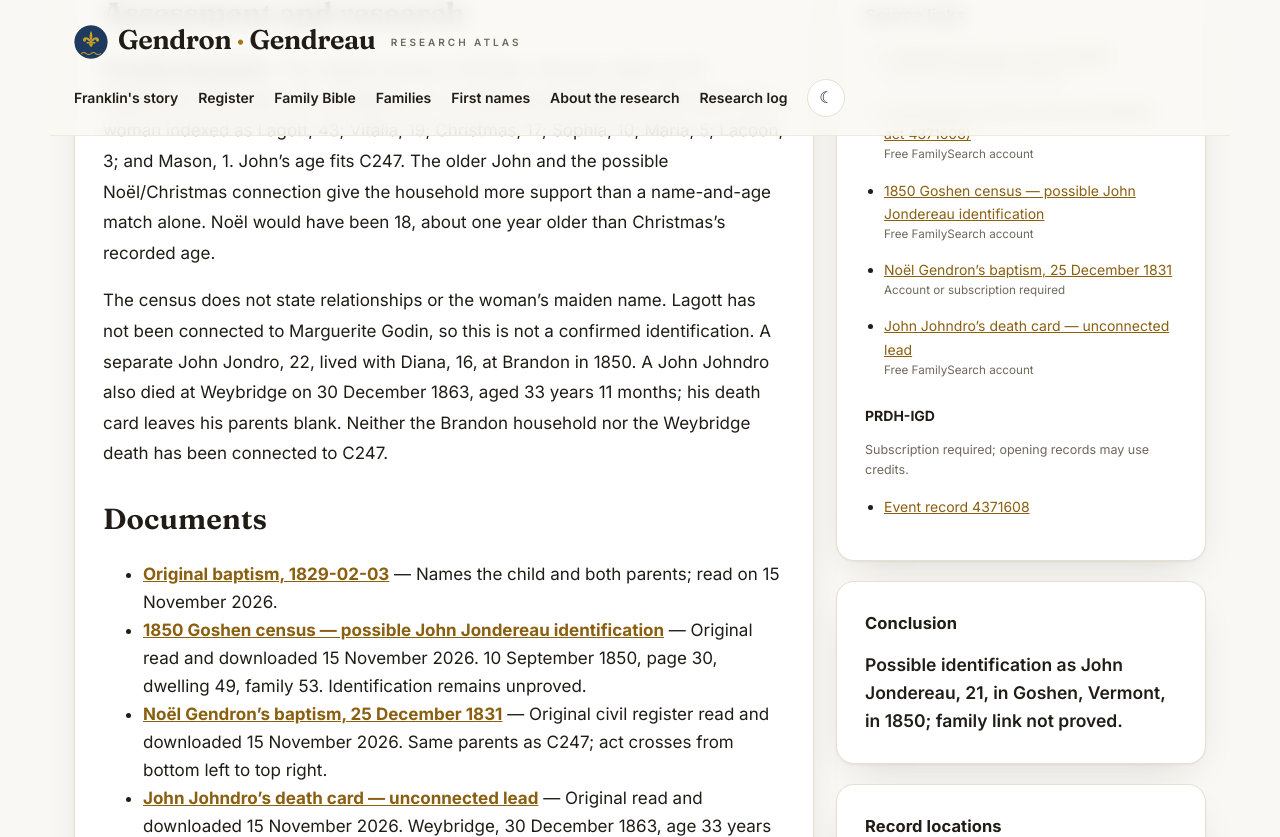
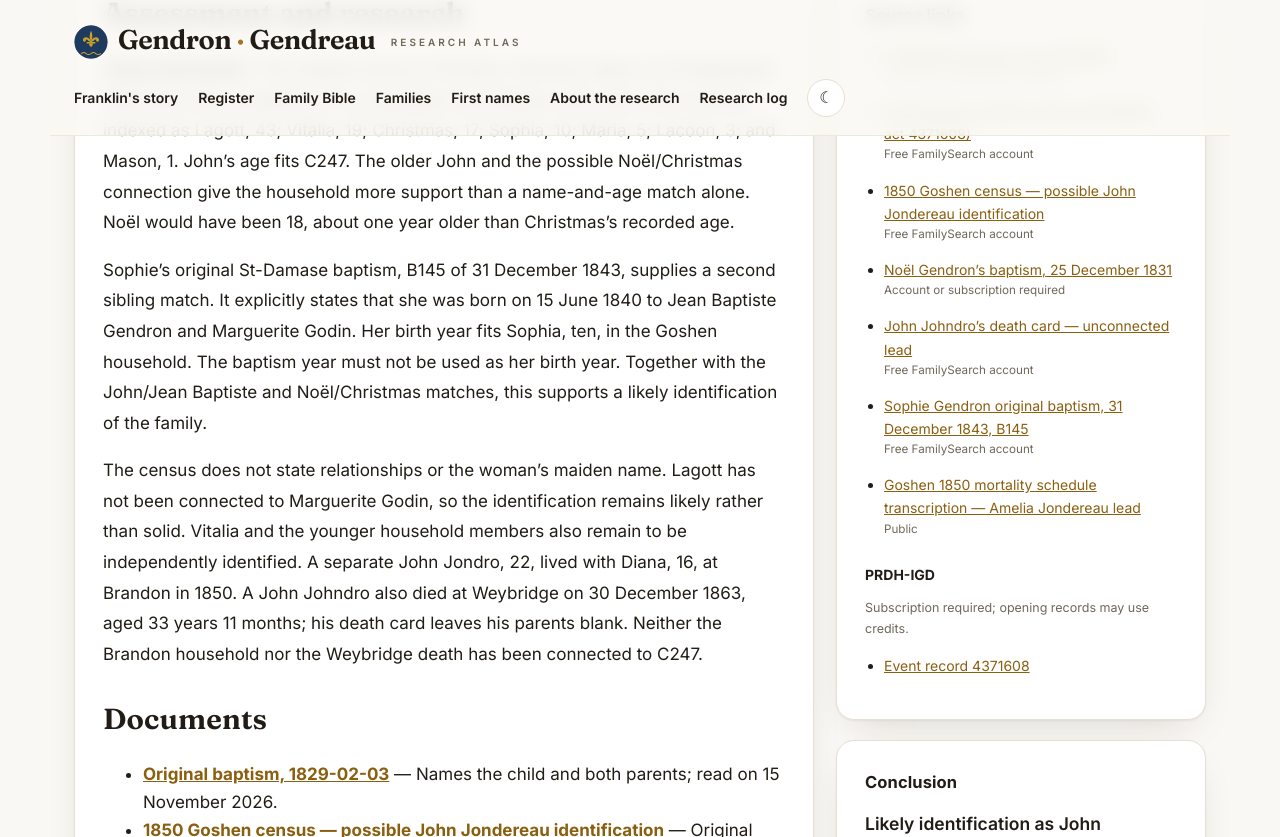
Before and after one commit to vetharmon/gendron-research, a Jekyll site: the page built from _candidates/c247.md, in a window 1280 px wide and 1400 px high, scrolled down 726 px, cut to the strip 0-837 px from the top of the window. Built offline with Jekyll 4.4.1, drawn with Linux system fonts in a browser that asks for light colours; some of the changed text lies outside the part shown.

Commit message:
Strengthen C247 to likely elimination with original Sophie baptism and sibling comparison

```diff
--- a/_candidates/c247.md
+++ b/_candidates/c247.md
@@ -4,12 +4,12 @@ id: C247
 title: Jean Baptiste GENDRON
 date_record: '1829-02-03'
 place: St-Damase (St-Hyacinthe)
-status: Possible elimination
+status: Likely elimination
 category: qualified
-tier: possible
+tier: likely
 francois: false
 act: '4371608'
-outcome: Possible identification as John Jondereau, 21, in Goshen, Vermont, in 1850; family link not proved.
+outcome: Likely identification as John Jondereau, 21, in Goshen, Vermont, in 1850, supported by the Noel/Christmas and Sophie/Sophia sibling matches; mother's identity remains unproved.
 search_log:
 - resource: PRDH-IGD / LAFRANCE consolidation
   outcome: Baptism located — act 4371608, St-Damase (St-Hyacinthe), 1829-02-03.
@@ -30,6 +30,8 @@ search_log:
     older John, and possible Noël/Christmas sibling support this identification. The woman''s name Lagott is unconnected to
     Marguerite Godin and relationships remain unproved. Another John Jondro, 22, lived with Diana, 16, at Brandon in 1850.
     The Weybridge 1863 death remains an independent lead.'
+- resource: 16 November 2026 — Sophie original baptism and Goshen sibling comparison
+  outcome: "Original St-Damase parish baptism B145, 31 December 1843, read on FamilySearch DGS 5470962, image 264. It supplements the baptism of Sophie, born 15 June 1840, legitimate daughter of Jean Baptiste Gendron and Marguerite Godin; godparents Jean Marie Morin and Sophie Cabana (surname reading provisional). Thus the 1843 baptism is not a newborn birth: Sophie was three and a half and fits Sophia, 10, in the 1850 Goshen household. With C247/John, the older John and the independently documented Noel/Christmas match, this supports a likely family identification and likely elimination. Not solid: Lagott remains unconnected to Marguerite Godin, Vitalia and the younger household members are not independently matched. A new mortality-schedule transcription lead lists Amelia Jondereau, 12, Canadian-born, died April (1850 reporting year); original and parentage not inspected, not assigned to Claire or another child."
 permalink: /candidates/c247/
 sources:
 - label: LAFRANCE baptism (act 4371608)
@@ -55,6 +57,14 @@ sources:
   access: Free FamilySearch account
   provenance: Original read and downloaded 15 November 2026. Weybridge, 30 December 1863, age 33 years 11 months; parents
     blank. Not established as C247.
+- label: Sophie Gendron original baptism, 31 December 1843, B145
+  url: https://www.familysearch.org/ark:/61903/3:1:3QSQ-G99Q-39HR-8?i=263&groupId=1321742&lang=en
+  access: Free FamilySearch account
+  provenance: Original parish register read 16 November 2026, DGS 5470962, image 264. Explicit birth 15 June 1840; parents Jean Baptiste Gendron and Marguerite Godin.
+- label: Goshen 1850 mortality schedule transcription — Amelia Jondereau lead
+  url: https://mail.newhorizonsgenealogicalservices.com/mortality-schedules/1850-mortality-schedule-vt-addison.htm
+  access: Public
+  provenance: Transcription read 16 November 2026. Original not inspected; parentage and connection to C247 unproved.
 filenames: []
 parents: Jean Baptiste Gendron and Marguerite Godin
 parents_note: Names read in the original baptism on 15 November 2026.
@@ -66,9 +76,11 @@ Jean Baptiste Gendron was born on 2 February 1829 and baptized the next day at S
 
 ## Assessment and research
 
-**Possible elimination.** The original census of Goshen, Vermont, taken on 10 September 1850, lists John Jondereau, 21, a Canadian-born laborer, with John, 48; a woman indexed as Lagott, 43; Vitalia, 19; Christmas, 17; Sophia, 10; Maria, 5; Lacoon, 3; and Mason, 1. John’s age fits C247. The older John and the possible Noël/Christmas connection give the household more support than a name-and-age match alone. Noël would have been 18, about one year older than Christmas’s recorded age.
+**Likely elimination.** The original census of Goshen, Vermont, taken on 10 September 1850, lists John Jondereau, 21, a Canadian-born laborer, with John, 48; a woman indexed as Lagott, 43; Vitalia, 19; Christmas, 17; Sophia, 10; Maria, 5; Lacoon, 3; and Mason, 1. John’s age fits C247. The older John and the possible Noël/Christmas connection give the household more support than a name-and-age match alone. Noël would have been 18, about one year older than Christmas’s recorded age.
 
-The census does not state relationships or the woman’s maiden name. Lagott has not been connected to Marguerite Godin, so this is not a confirmed identification. A separate John Jondro, 22, lived with Diana, 16, at Brandon in 1850. A John Johndro also died at Weybridge on 30 December 1863, aged 33 years 11 months; his death card leaves his parents blank. Neither the Brandon household nor the Weybridge death has been connected to C247.
+Sophie’s original St-Damase baptism, B145 of 31 December 1843, supplies a second sibling match. It explicitly states that she was born on 15 June 1840 to Jean Baptiste Gendron and Marguerite Godin. Her birth year fits Sophia, ten, in the Goshen household. The baptism year must not be used as her birth year. Together with the John/Jean Baptiste and Noël/Christmas matches, this supports a likely identification of the family.
+
+The census does not state relationships or the woman’s maiden name. Lagott has not been connected to Marguerite Godin, so the identification remains likely rather than solid. Vitalia and the younger household members also remain to be independently identified. A separate John Jondro, 22, lived with Diana, 16, at Brandon in 1850. A John Johndro also died at Weybridge on 30 December 1863, aged 33 years 11 months; his death card leaves his parents blank. Neither the Brandon household nor the Weybridge death has been connected to C247.
 
 ## Documents
 
@@ -76,3 +88,9 @@ The census does not state relationships or the woman’s maiden name. Lagott has
 - **[1850 Goshen census — possible John Jondereau identification](https://www.familysearch.org/ark:/61903/3:1:S3HT-DZ8Q-6N7)** — Original read and downloaded 15 November 2026. 10 September 1850, page 30, dwelling 49, family 53. Identification remains unproved.
 - **[Noël Gendron’s baptism, 25 December 1831](https://www.genealogiequebec.com/Membership/LAFRANCE/acte/4371979)** — Original civil register read and downloaded 15 November 2026. Same parents as C247; act crosses from bottom left to top right.
 - **[John Johndro’s death card — unconnected lead](https://www.familysearch.org/ark:/61903/3:1:939V-SKBL-J)** — Original read and downloaded 15 November 2026. Weybridge, 30 December 1863, age 33 years 11 months; parents blank. Not established as C247.
+
+- **[Sophie’s original baptism, 31 December 1843, B145](https://www.familysearch.org/ark:/61903/3:1:3QSQ-G99Q-39HR-8?i=263&groupId=1321742&lang=en)** — Born 15 June 1840, daughter of Jean Baptiste Gendron and Marguerite Godin; original read 16 November 2026, DGS 5470962, image 264.
+
+## Further lead
+
+A [transcription of Goshen’s 1850 mortality schedule](https://mail.newhorizonsgenealogicalservices.com/mortality-schedules/1850-mortality-schedule-vt-addison.htm) lists Amelia Jondereau, twelve, born in Canada, died in April. The reporting year runs from 1 June 1849 to 31 May 1850, placing the reported April death in 1850. The original has not been inspected and no parentage has been established. She is not assigned to Claire or another child in C247’s family.
```
